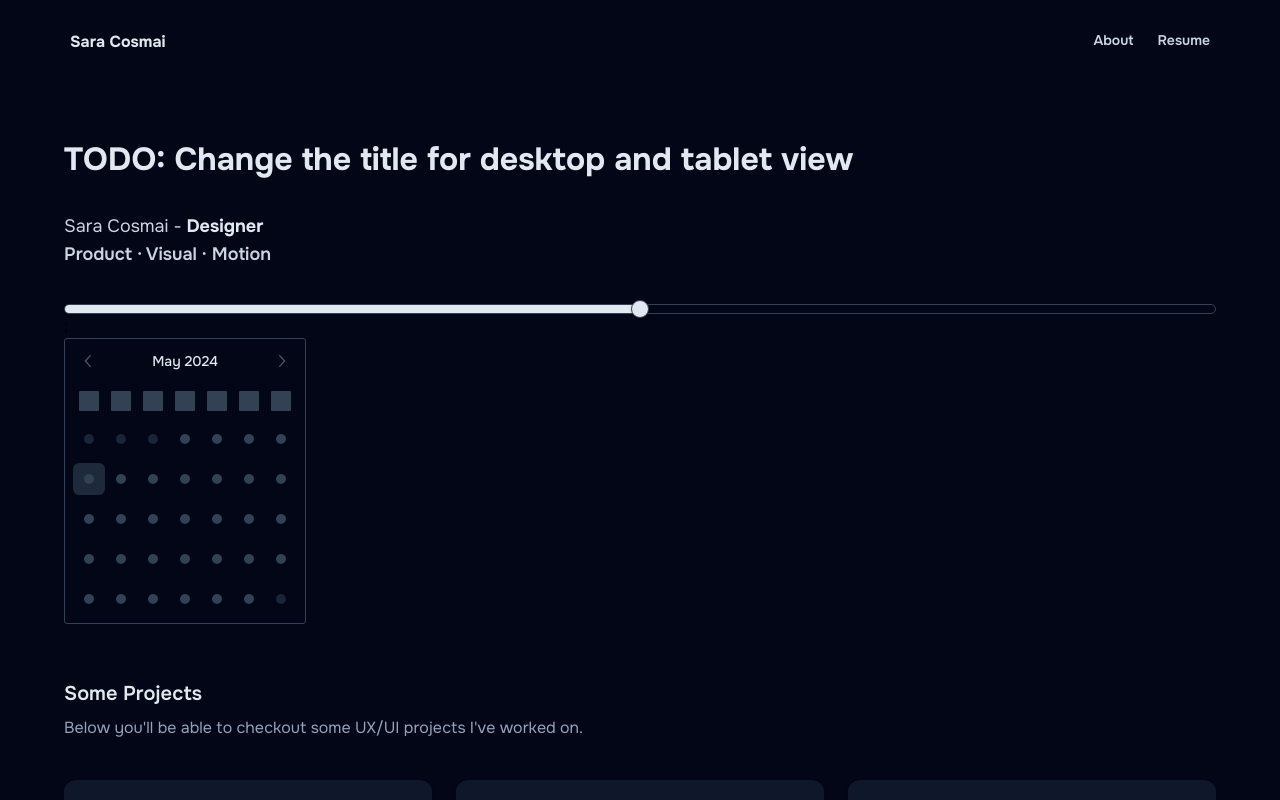
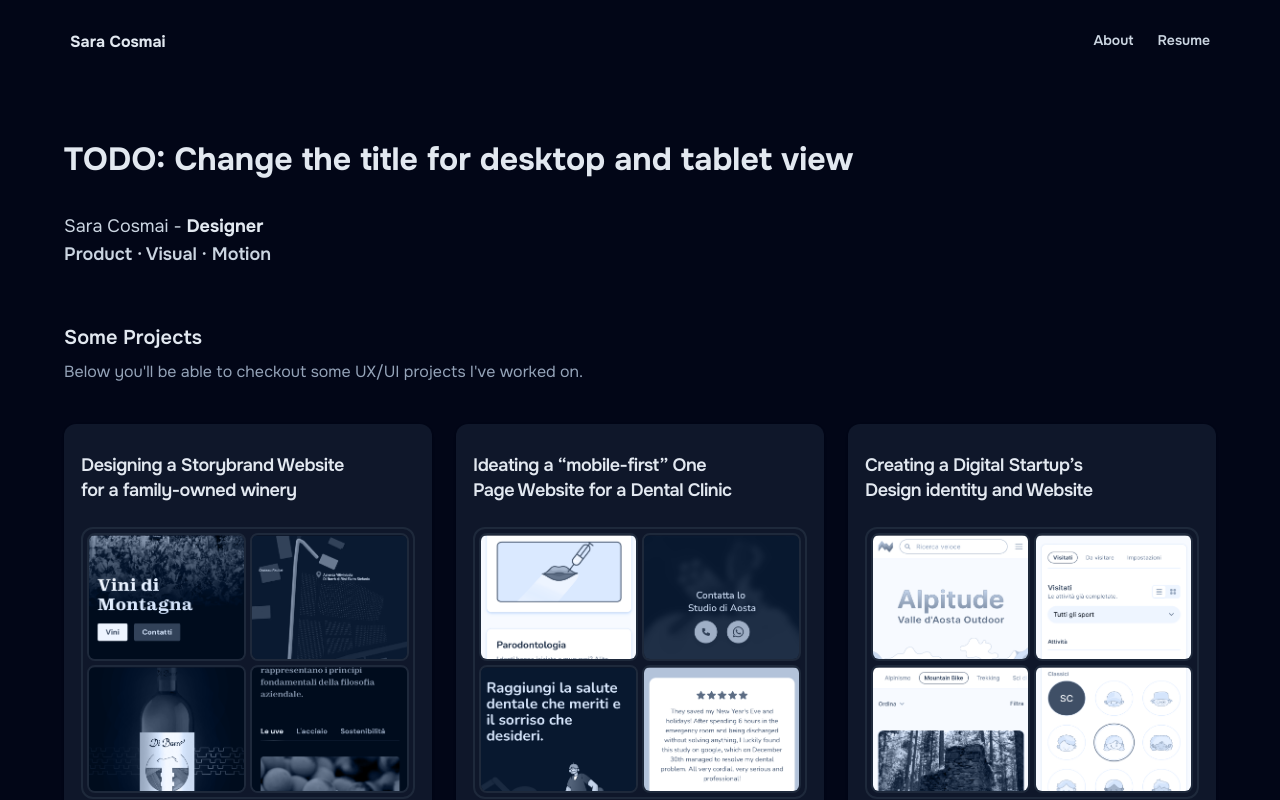
Before and after one commit to Loca94/cosmai-portfolio-nextjs, a Next.js app: page / in a window 1280 px wide. Shown: the top 800 px of the page. Built offline with nearby package versions, Linux system fonts and the light colour scheme.

Commit message:
Removed Calendare and Slider components. Small UI updates on Carousel component

```diff
--- a/src/app/about/page.tsx
+++ b/src/app/about/page.tsx
@@ -184,9 +184,9 @@ function ToolboxSection() {
                           {tool.description}
                         </p>
                       </div>
-                      <div className="group relative flex size-9 flex-col items-center justify-center rounded border border-slate-500 leading-tight text-slate-400 transition-colors hover:border-slate-200">
+                      <div className="group relative flex size-10 flex-col items-center justify-center rounded border border-slate-500 leading-tight text-slate-400 transition-colors hover:border-slate-200">
                         {/* Add star SVG */}
-                        <span className="text-base leading-3 group-hover:text-slate-200">
+                        <span className="text-base font-medium leading-3 group-hover:text-slate-200">
                           {getYearsOfExperience(tool.startDate)}
                         </span>
                         <span className="text-xs group-hover:text-slate-200">
--- a/src/components/HeroComponents.tsx
+++ b/src/components/HeroComponents.tsx
@@ -1,13 +1,5 @@
-import { Slider } from '@/components/ui/Slider';
-import { Calendar } from '@/components/ui/Calendar';
+'use client';
 
 export default function HeroComponents({ className }: { className?: string }) {
-  return (
-    <div className={className}>
-      <Slider defaultValue={[50]} max={100} step={0.1} />;
-      <div className="grid grid-cols-2">
-        <Calendar className="text-slate-200" />
-      </div>
-    </div>
-  );
+  return <div className={className}></div>;
 }
--- a/src/components/ui/Calendar.tsx
+++ /dev/null
@@ -1,112 +0,0 @@
-'use client';
-
-import * as React from 'react';
-import { ChevronLeftIcon, ChevronRightIcon } from '@radix-ui/react-icons';
-import { DayPicker } from 'react-day-picker';
-
-import { cn } from '@/lib/utils';
-import { buttonVariants } from '@/components/ui/Button';
-
-export type CalendarProps = React.ComponentProps<typeof DayPicker>;
-
-function Calendar({
-  className,
-  classNames,
-  showOutsideDays = true,
-  ...props
-}: CalendarProps) {
-  return (
-    <DayPicker
-      showOutsideDays={showOutsideDays}
-      className={cn(
-        'w-fit rounded-[3px] border border-slate-700 p-2',
-        className,
-      )}
-      classNames={{
-        months: 'flex flex-col sm:flex-row space-y-4 sm:space-x-4 sm:space-y-0',
-        month: 'space-y-4',
-        caption: 'flex justify-center pt-1 relative items-center',
-        caption_label: 'text-sm font-medium',
-        nav: 'space-x-1 flex items-center',
-        nav_button: cn(
-          buttonVariants({ variant: 'empty' }),
-          'h-6 w-6 bg-transparent p-0 opacity-50 hover:opacity-100',
-        ),
-        nav_button_previous: 'absolute left-1',
-        nav_button_next: 'absolute right-1',
-        table: 'w-full border-collapse space-y-1',
-        head_row: 'flex',
-        head_cell: 'rounded-md w-8 font-normal text-[0.8rem] text-slate-400',
-        row: 'flex w-full mt-2',
-        cell: cn(
-          'relative p-0 text-center text-sm focus-within:relative focus-within:z-20 [&:has([aria-selected].day-range-end)]:rounded-r-md [&:has([aria-selected])]:bg-slate-800 [&:has([aria-selected].day-outside)]:bg-slate-800/50',
-          props.mode === 'range'
-            ? '[&:has(>.day-range-end)]:rounded-r-md [&:has(>.day-range-start)]:rounded-l-md first:[&:has([aria-selected])]:rounded-l-md last:[&:has([aria-selected])]:rounded-r-md'
-            : '[&:has([aria-selected])]:rounded-md',
-        ),
-        day: cn(
-          buttonVariants({ variant: 'ghost' }),
-          'h-8 w-8 p-0 font-normal aria-selected:opacity-100',
-        ),
-        day_range_start: 'day-range-start',
-        day_range_end: 'day-range-end',
-        day_selected:
-          'bg-slate-50 text-slate-900 hover:bg-slate-50 hover:text-slate-900 focus:bg-slate-50 focus:text-slate-900',
-        day_today: 'bg-slate-800 text-slate-50',
-        day_outside:
-          'day-outside opacity-50 aria-selected:opacity-30 text-slate-400 aria-selected:bg-slate-800/50 aria-selected:text-slate-400',
-        day_disabled: 'opacity-50 text-slate-400',
-        day_range_middle:
-          'aria-selected:bg-slate-800 aria-selected:text-slate-50',
-        day_hidden: 'invisible',
-        ...classNames,
-      }}
-      components={{
-        IconLeft: ({ ...props }) => <ChevronLeftIcon className="h-5 w-5" />,
-        IconRight: ({ ...props }) => <ChevronRightIcon className="h-5 w-5" />,
-        DayContent: ({ ...props }) => (
-          <div className="h-2.5 w-2.5 rounded-full bg-slate-700"></div>
-        ),
-        Head: TableHeader,
-      }}
-      {...props}
-    />
-  );
-}
-Calendar.displayName = 'Calendar';
-
-export { Calendar };
-
-function TableHeader(): JSX.Element {
-  const daysOfWeek: string[] = [
-    'Sunday',
-    'Monday',
-    'Tuesday',
-    'Wednesday',
-    'Thursday',
-    'Friday',
-    'Saturday',
-  ];
-
-  return (
-    <thead>
-      <tr className="flex">
-        {daysOfWeek.map((day) => (
-          <TableHeaderCell key={day} day={day} />
-        ))}
-      </tr>
-    </thead>
-  );
-}
-
-function TableHeaderCell({ day }: { day: string }): JSX.Element {
-  return (
-    <th
-      scope="col"
-      className="flex w-8 items-center justify-center rounded-md p-1"
-      aria-label={day}
-    >
-      <div className="h-3 w-3 rounded-[1px] bg-slate-700 md:h-5 md:w-5" />
-    </th>
-  );
-}
--- a/src/components/ui/Slider.tsx
+++ /dev/null
@@ -1,28 +0,0 @@
-'use client';
-
-import * as React from 'react';
-import * as SliderPrimitive from '@radix-ui/react-slider';
-
-import { cn } from '@/lib/utils';
-
-const Slider = React.forwardRef<
-  React.ElementRef<typeof SliderPrimitive.Root>,
-  React.ComponentPropsWithoutRef<typeof SliderPrimitive.Root>
->(({ className, ...props }, ref) => (
-  <SliderPrimitive.Root
-    ref={ref}
-    className={cn(
-      'relative flex w-full touch-none select-none items-center',
-      className,
-    )}
-    {...props}
-  >
-    <SliderPrimitive.Track className="relative h-2.5 w-full grow overflow-hidden rounded-full border border-slate-700 bg-slate-950">
-      <SliderPrimitive.Range className="absolute h-full bg-slate-200" />
-    </SliderPrimitive.Track>
-    <SliderPrimitive.Thumb className="block size-[18px] rounded-full border border-slate-700 bg-slate-200 shadow transition-colors focus-visible:outline-none focus-visible:ring-1 focus-visible:ring-slate-300 disabled:pointer-events-none disabled:opacity-50" />
-  </SliderPrimitive.Root>
-));
-Slider.displayName = SliderPrimitive.Root.displayName;
-
-export { Slider };
--- a/src/components/ui/carousel.tsx
+++ b/src/components/ui/carousel.tsx
@@ -197,7 +197,7 @@ CarouselItem.displayName = 'CarouselItem';
 const CarouselPrevious = React.forwardRef<
   HTMLButtonElement,
   React.ComponentProps<typeof Button>
->(({ className, variant = 'outlineLight', size = 'icon', ...props }, ref) => {
+>(({ className, variant = 'outlineInverse', size = 'icon', ...props }, ref) => {
   const { orientation, scrollPrev, canScrollPrev } = useCarousel();
 
   return (
@@ -226,7 +226,7 @@ CarouselPrevious.displayName = 'CarouselPrevious';
 const CarouselNext = React.forwardRef<
   HTMLButtonElement,
   React.ComponentProps<typeof Button>
->(({ className, variant = 'outlineLight', size = 'icon', ...props }, ref) => {
+>(({ className, variant = 'outlineInverse', size = 'icon', ...props }, ref) => {
   const { orientation, scrollNext, canScrollNext } = useCarousel();
 
   return (
```
